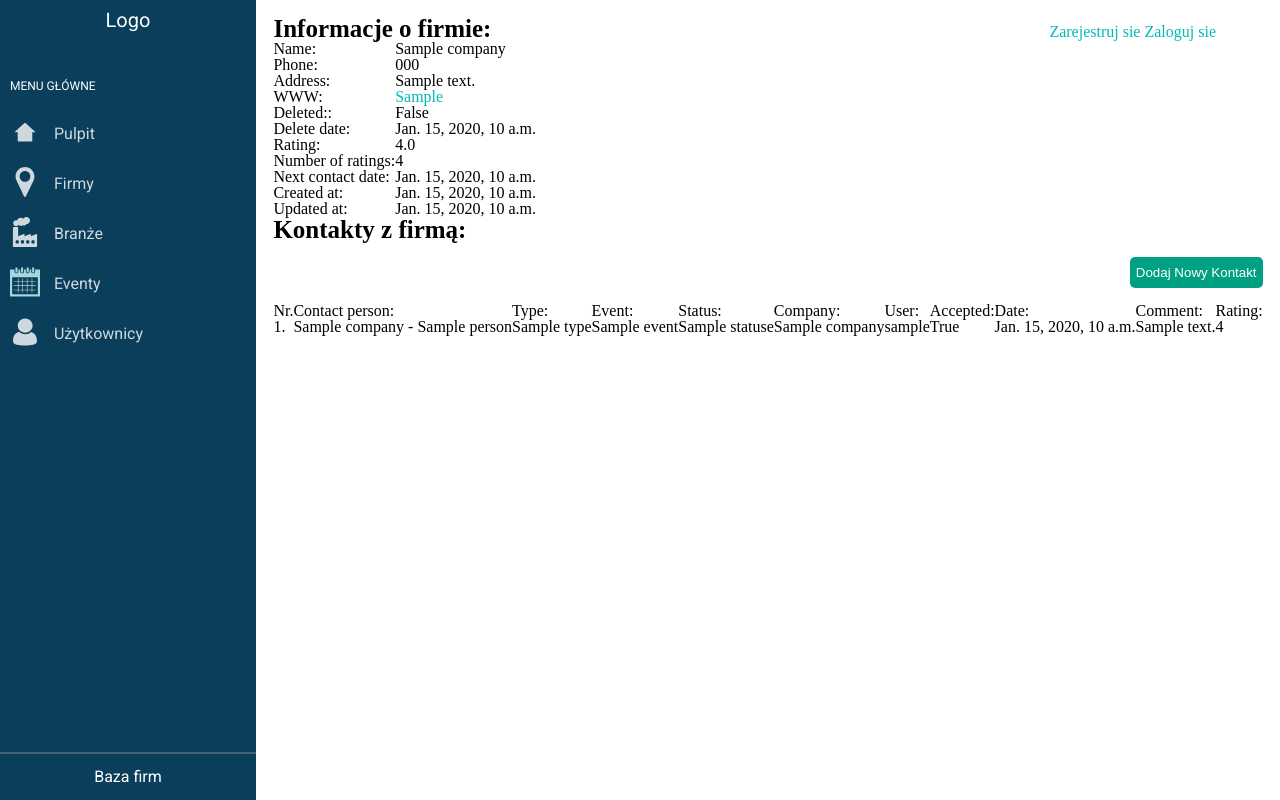
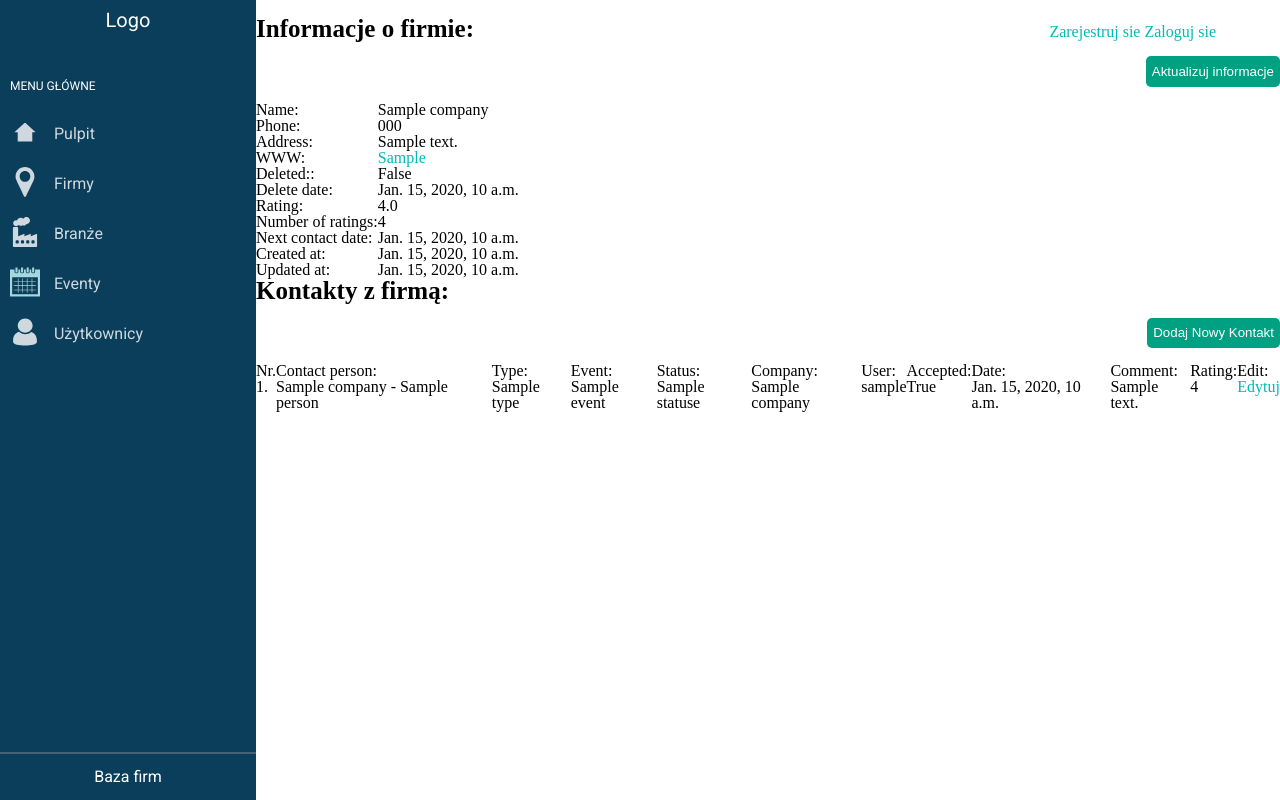
Before and after one commit to IAESTE-AGH/szakal, a Django app: page /1/1/company_details/ in a window 1280 px wide. Run offline with Django 3.2, Linux system fonts and the light colour scheme; tables that the repository leaves empty hold one stand-in row (values such as "Sample post").

Commit message:
Add edit to company and contact

```diff
--- a/main/templates/company_details.html
+++ b/main/templates/company_details.html
@@ -6,6 +6,12 @@
 <div class="title">
     <h1>Informacje o firmie: </h1>
 </div>
+    <form action="/company/{{ company.id }}" method="get">
+        <p style="text-align: right">
+            <input type="hidden" name="company" value="{{ company.id }}">
+            <input class="button" type="submit" value="Aktualizuj informacje">
+        </p>
+    </form>
     <div class="tabele">
         <table>
             <tbody>
@@ -80,6 +86,7 @@
                 <td>Date: </td>
                 <td>Comment: </td>
                 <td>Rating: </td>
+                <td>Edit: </td>
             </tr>
             {% for contact in contacts %}
              <tr>
@@ -94,6 +101,7 @@
                  <td>{{contact.date}}</td>
                  <td>{{contact.comment}}</td>
                  <td>{{contact.rating}}</td>
+                 <td><a href="/contact/{{contact.id}}">Edytuj</a></td>
             </tr>
 
     {% endfor %}
```
